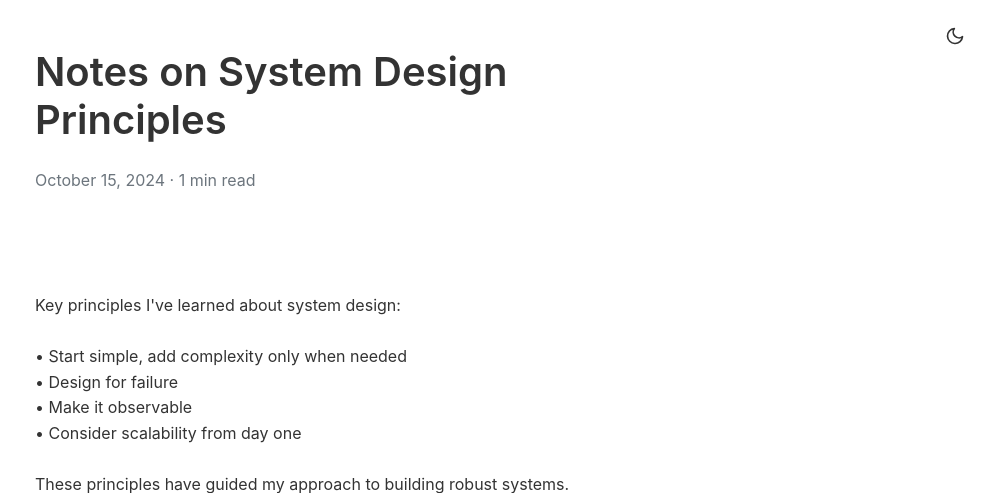
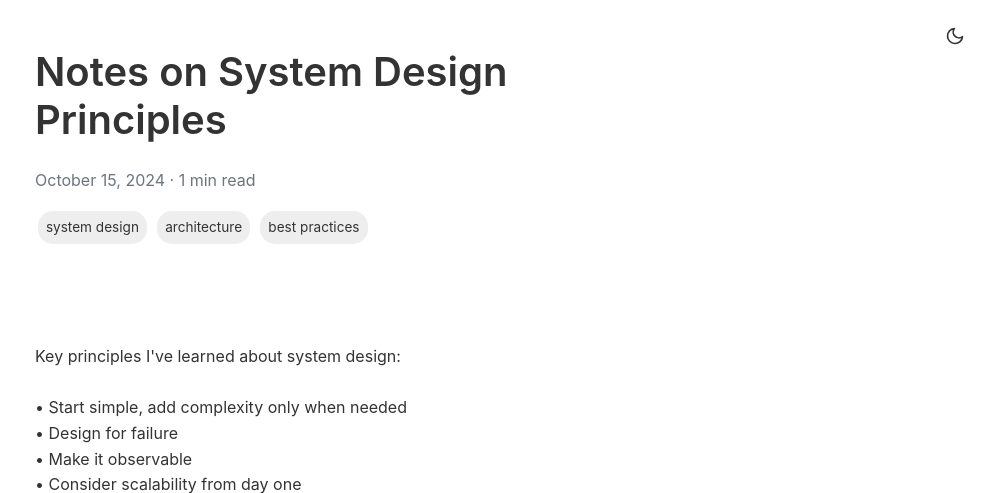
Before and after one commit to AnthonyBuildsOnBase/personalsite, a Flask app: page /posts/system-design in a window 1280 px wide. Shown: the top 493 px of the page, without its empty margins (289-1280 px from the left). Run offline with Flask 3, Linux system fonts and the light colour scheme.

Commit message:
Agent query: Can you check if the tags are now visible on both the home page and individual post pages?
Add post tags and display them on post and index pages.

Screenshot: https://storage.googleapis.com/screenshot-production-us-central1/3c5736a1-8f89-4729-8f63-9b4bd9a5496e/fa68bed1-75a1-4233-aff8-693b25d91f37.jpg

```diff
--- a/app.py
+++ b/app.py
@@ -20,6 +20,7 @@ POSTS = {
     'minimalism-in-software': {
         'title': 'Why Minimalism Matters in Software Design',
         'date': datetime(2024, 12, 1),
+        'tags': ['software design', 'minimalism', 'best practices'],
         'content': """
         Minimalism in software design isn't just about aesthetics—it's about clarity, maintainability, and user experience.
 
@@ -35,6 +36,7 @@ POSTS = {
     'flask-website': {
         'title': 'Building a Personal Website with Flask',
         'date': datetime(2024, 11, 15),
+        'tags': ['flask', 'python', 'web development'],
         'content': """
         Flask's simplicity makes it perfect for personal websites. Here's how I built mine:
 
@@ -49,6 +51,7 @@ POSTS = {
     'technical-writing': {
         'title': 'Thoughts on Technical Writing',
         'date': datetime(2024, 10, 30),
+        'tags': ['writing', 'documentation', 'communication'],
         'content': """
         Good technical writing is about clarity and precision. Through my experience, I've learned:
 
@@ -63,6 +66,7 @@ POSTS = {
     'system-design': {
         'title': 'Notes on System Design Principles',
         'date': datetime(2024, 10, 15),
+        'tags': ['system design', 'architecture', 'best practices'],
         'content': """
         Key principles I've learned about system design:
 
@@ -84,8 +88,9 @@ for post in POSTS.values():
 def index():
     writings_content = []
     for slug, post in POSTS.items():
+        tags_html = ' '.join(f'<span class="tag">{tag}</span>' for tag in post['tags'])
         writings_content.append(
-            f'• <a href="/posts/{slug}">{post["title"]}</a> ({post["date"].strftime("%B %d, %Y")})'
+            f'• <a href="/posts/{slug}">{post["title"]}</a> ({post["date"].strftime("%B %d, %Y")}) {tags_html}'
         )
 
     return render_template('index.html',
--- a/static/css/style.css
+++ b/static/css/style.css
@@ -147,3 +147,23 @@ footer {
 .text-muted {
     color: var(--muted-color) !important;
 }
+
+/* Tag styling */
+.tag {
+    display: inline-block;
+    padding: 0.2em 0.6em;
+    margin: 0.1em 0.2em;
+    font-size: 0.85em;
+    background-color: var(--border-color);
+    color: var(--text-color);
+    border-radius: 15px;
+    white-space: nowrap;
+}
+
+.dark-theme .tag {
+    background-color: #2a2a2a;
+}
+
+.tags {
+    line-height: 2;
+}
--- a/templates/post.html
+++ b/templates/post.html
@@ -10,6 +10,11 @@
             <p class="text-muted">
                 {{ post.date.strftime('%B %d, %Y') }} · {{ post.reading_time }} min read
             </p>
+            <div class="tags mb-3">
+                {% for tag in post.tags %}
+                <span class="tag">{{ tag }}</span>
+                {% endfor %}
+            </div>
         </header>
 
         <div class="content">
```
